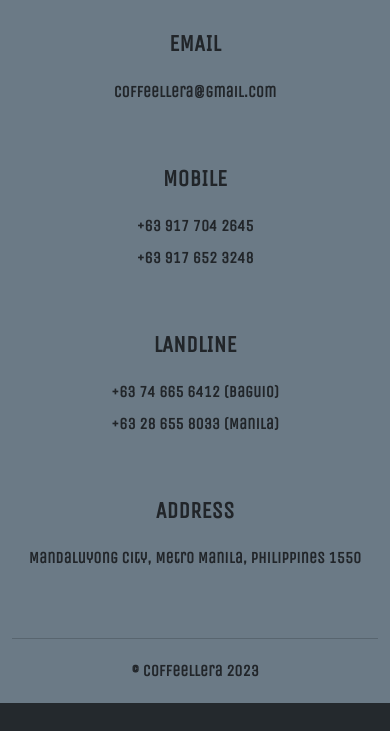
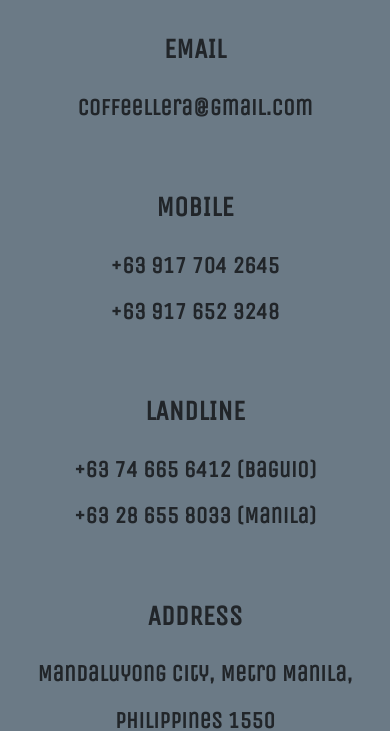
Before and after one commit to bHabawel/Responsive-Web-Design, a plain HTML site: page FAQs/faq.html in a window 390 px wide. Shown: the part 4557-5288 px from the top of the page. Before the commit the page ends 5260 px from the top, so only its background shows below. Drawn offline with nearby package versions, Linux system fonts and the light colour scheme.

Commit message:
font size and responsiveness of footer is now done

```diff
--- a/FAQs/faq.html
+++ b/FAQs/faq.html
@@ -138,24 +138,24 @@
     </main>
 
     <footer class="container-fluid footer-container">
-        <img class="img-fluid w-25 d-block mx-auto" src="https://i0.wp.com/www.coffeellera.com/wp-content/uploads/2019/05/coffeellera-logo.png?w=1000&ssl=1" alt="">
-        <div class="d-flex flex-column text-center">
+      <img class="img-fluid w-25 d-block mx-auto" src="https://i0.wp.com/www.coffeellera.com/wp-content/uploads/2019/05/coffeellera-logo.png?w=1000&ssl=1" alt="">
+      <div class="d-flex flex-column text-center">
 
-            <h3 class="footer-title mt-4">EMAIL</h3>
-            <p class="footer-text mb-5">coffeellera@gmail.com</p>
+          <h3 class="footer-title mt-4 fs-1">EMAIL</h3>
+          <p class="footer-text mb-5 fs-3">coffeellera@gmail.com</p>
 
-            <h3 class="footer-title">MOBILE</h3>
-            <p class="footer-text mb-5">+63 917 704 2645<br>+63 917 652 3248</p>
+          <h3 class="footer-title fs-1">MOBILE</h3>
+          <p class="footer-text mb-5 fs-3">+63 917 704 2645<br>+63 917 652 3248</p>
 
-            <h3 class="footer-title">LANDLINE</h3>
-            <p class="footer-text mb-5">+63 74 665 6412 (Baguio)<br>+63 28 655 8033 (Manila)</p>
+          <h3 class="footer-title fs-1">LANDLINE</h3>
+          <p class="footer-text mb-5 fs-3">+63 74 665 6412 (Baguio)<br>+63 28 655 8033 (Manila)</p>
 
-            <h3 class="footer-title">ADDRESS</h3>
-            <p class="footer-text mb-5">Mandaluyong City, Metro Manila, Philippines 1550</p>
-            <hr>
-            <p class="footer-text">© Coffeellera 2023</p>
-        </div>
-    </footer>
+          <h3 class="footer-title fs-1">ADDRESS</h3>
+          <p class="footer-text mb-5 fs-3">Mandaluyong City, Metro Manila, Philippines 1550</p>
+          <hr>
+          <p class="footer-text fs-3">© Coffeellera 2023</p>
+      </div>
+  </footer>
 
     <script src="https://cdn.jsdelivr.net/npm/bootstrap@5.3.2/dist/js/bootstrap.bundle.min.js" integrity="sha384-C6RzsynM9kWDrMNeT87bh95OGNyZPhcTNXj1NW7RuBCsyN/o0jlpcV8Qyq46cDfL" crossorigin="anonymous"></script>
 </body>
```
Also changed, not shown: coffee-origin/coffee-origin.html (+9 -9 lines), coffee-solution/coffee-solution.html (+14 -14 lines), contact-us/contact-us.html (+14 -14 lines).
